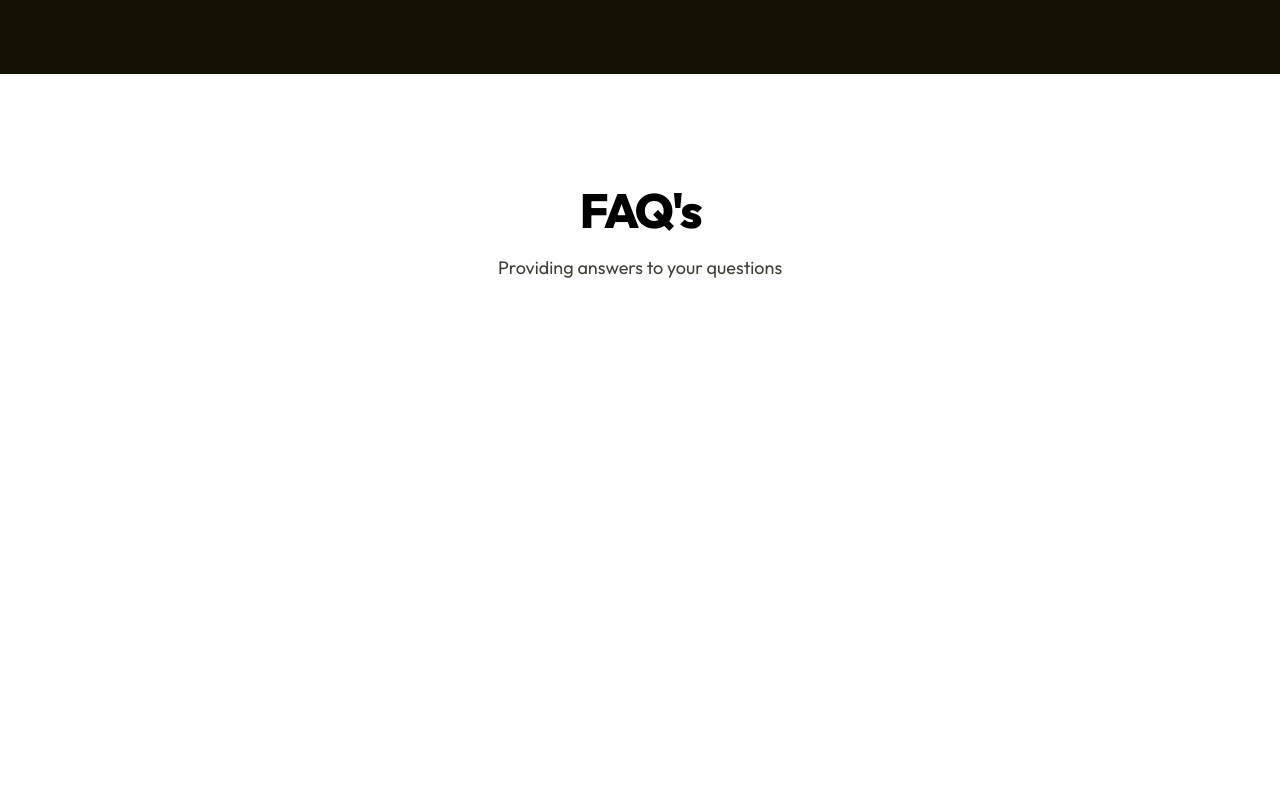
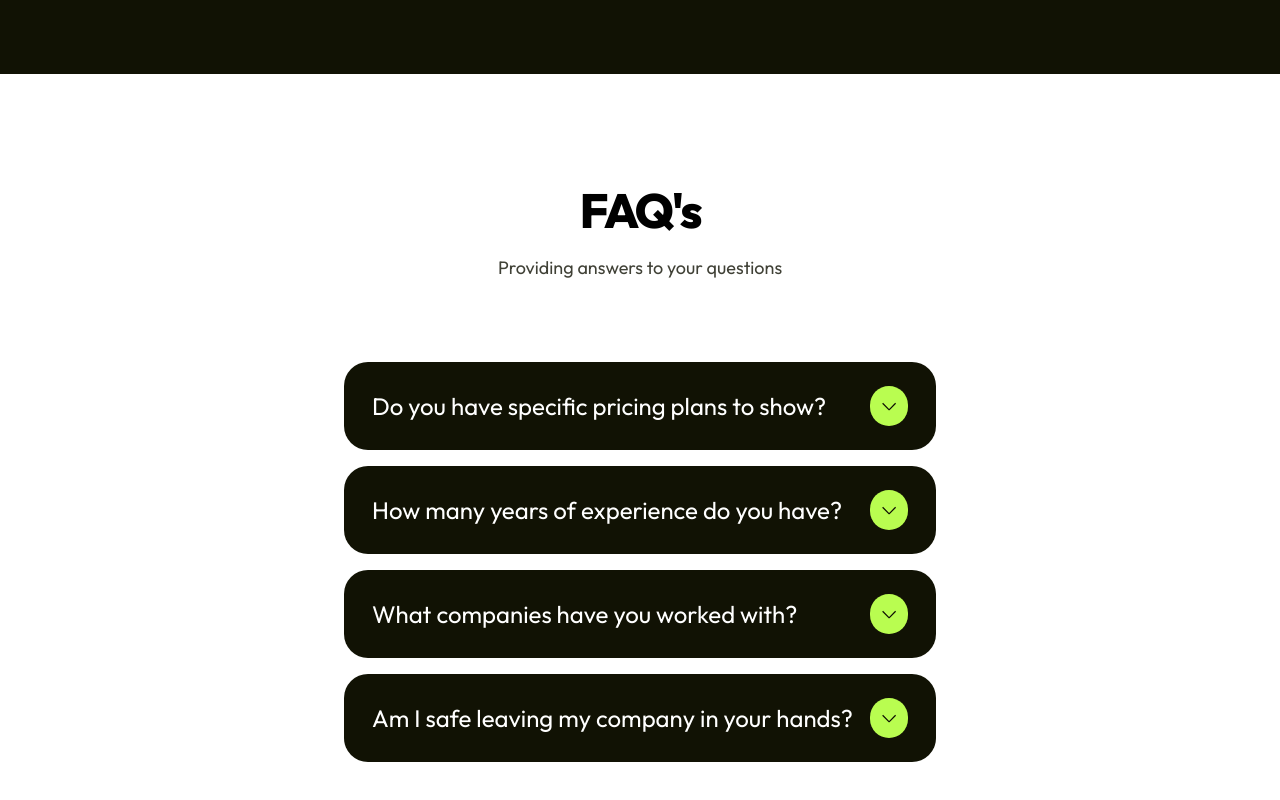
Before and after one commit to mehedihasanfaiyaz/kronix-saas, a React (Vite) app: page / in a window 1280 px wide. Shown: the part 8401-9201 px from the top of the page. Before the commit the page ends 8795 px from the top, so only its background shows below. Built offline with nearby package versions, Linux system fonts and the light colour scheme.

Commit message:
feat(faq): questions and answers

```diff
--- a/src/data.json
+++ b/src/data.json
@@ -223,5 +223,23 @@
       "title": "Understanding NFTs",
       "description": "A guide to NFTs and how they're transforming digital art..."
     }
+  ],
+  "faqData": [
+    {
+      "question": "Do you have specific pricing plans to show?",
+      "answer": "Yes, we offer a variety of pricing plans tailored to meet different needs. Contact us for more details."
+    },
+    {
+      "question": "How many years of experience do you have?",
+      "answer": "We have over 10 years of experience in providing top-notch services to our clients."
+    },
+    {
+      "question": "What companies have you worked with?",
+      "answer": "We have collaborated with a wide range of companies, including Fortune 500 firms and innovative startups."
+    },
+    {
+      "question": "Am I safe leaving my company in your hands?",
+      "answer": "Absolutely. Our team is dedicated to ensuring the safety and success of your company through our expert services."
+    }
   ]
 }
--- a/src/section/FAQ.tsx
+++ b/src/section/FAQ.tsx
@@ -1,12 +1,58 @@
+import { useState } from "react";
+
+import { VscChevronDown } from "react-icons/vsc";
+import { faqData } from "../data.json";
+
+type FaqType = {
+  question: string;
+  answer: string;
+};
+
+const AccordionItem = ({ question, answer }: FaqType) => {
+  const [open, setOpen] = useState<boolean>(false);
+
+  return (
+    <div onClick={() => setOpen(!open)}>
+      <div className="mx-6 flex cursor-pointer flex-row items-center gap-10 rounded-3xl bg-background px-7 py-5 text-start text-lg text-white md:py-6 md:text-2xl">
+        <div className="w-full">
+          <div className="flex items-center justify-between">
+            <span className="w-10/12 md:w-full">{question}</span>
+            <VscChevronDown
+              size={40}
+              className={`rounded-full bg-primary p-2 font-extralight text-background transition-transform ${open ? "rotate-180" : ""}`}
+            />
+          </div>
+          <span
+            className={`mt-4 block text-lg font-extralight leading-tight opacity-80 ${open ? "block" : "hidden"}`}
+          >
+            {answer}
+          </span>
+        </div>
+      </div>
+    </div>
+  );
+};
+
 export default function FAQ() {
   return (
     <div>
       <div className="flex flex-col items-center justify-center py-28 text-center">
-        <h1 className="text-5xl font-extrabold tracking-tighter">FAQ's </h1>
+        <h1 className="text-3xl font-extrabold tracking-tighter md:text-5xl">
+          FAQ's
+        </h1>
         <div className="pt-5">
-          <p className="text-lg text-background opacity-80">
+          <p className="text-background opacity-80 md:text-lg">
             Providing answers to your questions
           </p>
+        </div>
+        <div className="mt-12 flex w-full max-w-2xl flex-col gap-4 px-4 md:mt-20">
+          {faqData.map((faq, index) => (
+            <AccordionItem
+              key={index}
+              question={faq.question}
+              answer={faq.answer}
+            />
+          ))}
         </div>
       </div>
     </div>
--- a/src/section/Pricing.tsx
+++ b/src/section/Pricing.tsx
@@ -12,7 +12,7 @@ export default function Pricing() {
           Simple pricing to level up your brand.
         </h1>
         <div className="pt-8">
-          <p className="mx-auto w-11/12 max-w-[462px] text-center text-sm font-extralight opacity-80 md:text-lg">
+          <p className="text-md mx-auto w-11/12 max-w-[462px] text-center font-extralight opacity-80 md:text-lg">
             Senior experts. On-demand requests. Fast turnarounds. Flat monthly
             fee. Cancel anytime.
           </p>
```
